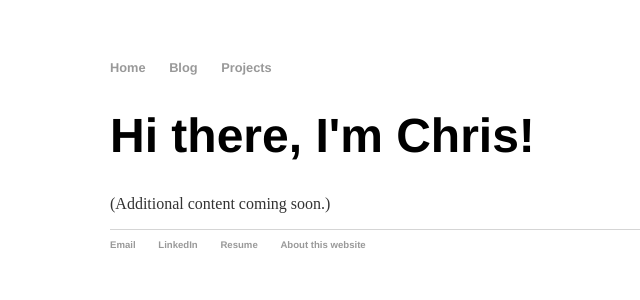
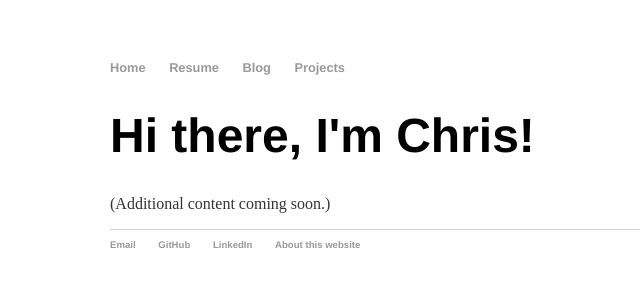
Before and after one commit to chriso23/chriso23.github.io, a Jekyll site: the page built from index.html, in a window 1280 px wide. Shown: the top 300 px of the page, without its empty margins (82-722 px from the left). Built offline with Jekyll 4.4.1, drawn with Linux system fonts in a browser that asks for light colours.

Commit message:
Update default.html

```diff
--- a/_layouts/default.html
+++ b/_layouts/default.html
@@ -28,8 +29,8 @@
 
        	<ul>
 	    	<li><a href="mailto:oungc1@uw.edu">Email</a></li>
+			<li><a href="https://github.com/chrisoung1">GitHub</a></li>
             <li><a href="https://linkedin.com/in/chris-oung/">LinkedIn</a></li>
-	        <li><a href="https://drive.google.com/file/d/11KD4QkKtaVGDSB9OjL0bex2N55PkBEYn/view?usp=sharing">Resume</a></li>
 			<li><a href="/about/">About this website</a></li>
 		</ul>
 
```
Also changed, not shown: other parts of _layouts/default.html (+2 -1 lines).
